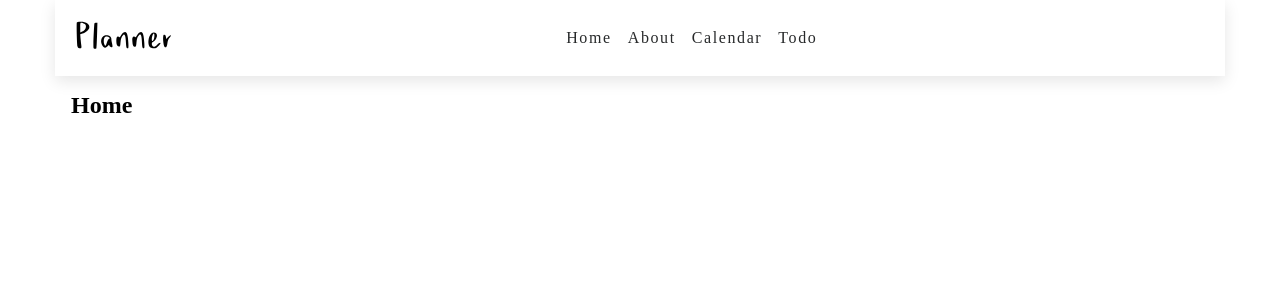
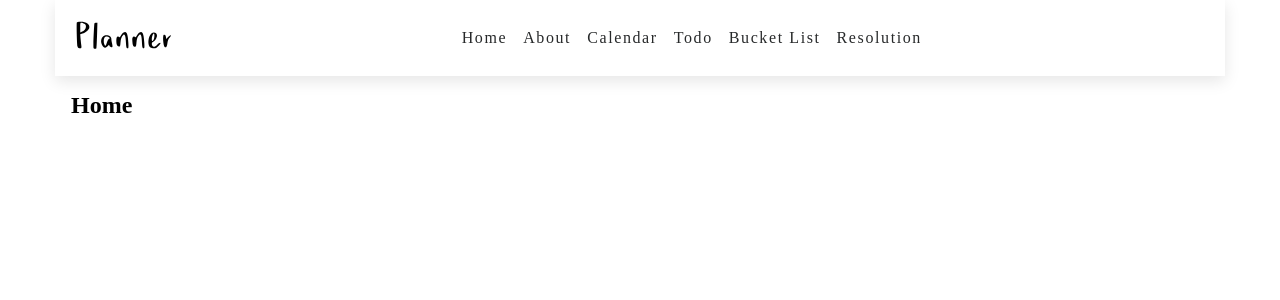
Before and after one commit to gaeunl/Planner, a React (Create React App) app: page / in a window 1280 px wide. Shown: the top 300 px of the page. Built offline with nearby package versions, Linux system fonts and the light colour scheme.

Commit message:
close #10; add two more options to the navigation bar

```diff
--- a/src/App.js
+++ b/src/App.js
@@ -22,6 +22,11 @@ function App() {
           <Route exact path="/todo">
             <Home/>
           </Route>
+          <Route exact path="/bucketList">
+            <Home/>
+          </Route><Route exact path="/resolution">
+            <Home/>
+          </Route>
           <Route exact path="*">
             <p>Error!!</p>
           </Route>
--- a/src/Components/Nav/data.js
+++ b/src/Components/Nav/data.js
@@ -19,4 +19,14 @@ export const links = [
         url:'/todo',
         text: 'todo',
     },
+    {
+        id: 5,
+        url:'/bucketList',
+        text: 'bucket list',
+    },
+    {
+        id: 6,
+        url:'/resolution',
+        text: 'resolution',
+    },
 ]
```
